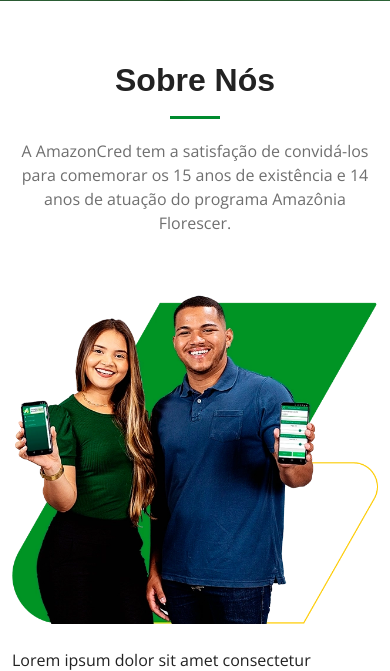
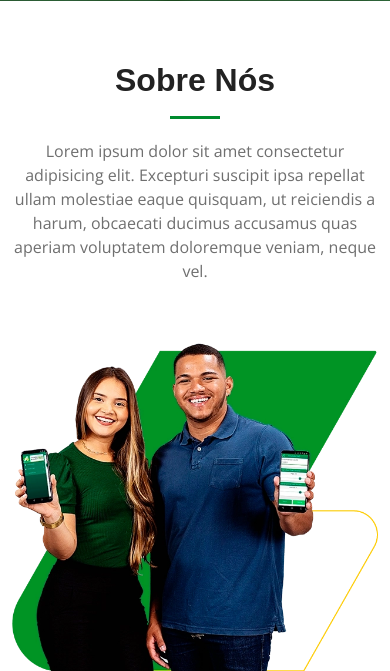
Before and after one commit to eltonpeniche/comunidadeativa, a Django app: page / in a window 390 px wide. Shown: the part 720-1391 px from the top of the page. Run offline with Django 4.2, Linux system fonts and the light colour scheme; data that the repository does not hold is empty; some libraries are stand-ins or nearby versions.

Commit message:
correção texto

```diff
--- a/comunidadeativa/static/assets/css/main.css
+++ b/comunidadeativa/static/assets/css/main.css
@@ -1619,6 +1619,8 @@
 /*--------------------------------------------------------------
 # Contact Section
 --------------------------------------------------------------*/
+
+
 .contact .info-container {
   background-color: var(--color-primary);
   height: 100%;
@@ -1844,6 +1846,12 @@
   animation: up-down 2s ease-in-out infinite alternate-reverse both;
 }
 
+@media (max-width: 1081px){
+  .info-container {
+    display: none!important;;
+  }
+}
+
 @media (max-width: 991px) {
   #hero {
     height: 70vh;
@@ -1878,6 +1886,7 @@
   #hero .hero-img img {
     width: 70%;
   }
+
 }
 
 @media (max-width: 575px) {
--- a/comunidadeativa/templates/partials/_sobre-nos.html
+++ b/comunidadeativa/templates/partials/_sobre-nos.html
@@ -5,7 +5,7 @@
 
       <div class="section-header">
         <h2>Sobre Nós</h2>
-        <p>A AmazonCred tem a satisfação de convidá-los para comemorar os 15 anos de existência e 14 anos de atuação do programa Amazônia Florescer.</p>
+        <p>Lorem ipsum dolor sit amet consectetur adipisicing elit. Excepturi suscipit ipsa repellat ullam molestiae eaque quisquam, ut reiciendis a harum, obcaecati ducimus accusamus quas aperiam voluptatem doloremque veniam, neque vel.</p>
       </div>
 
       <div class="row gy-4">
```
